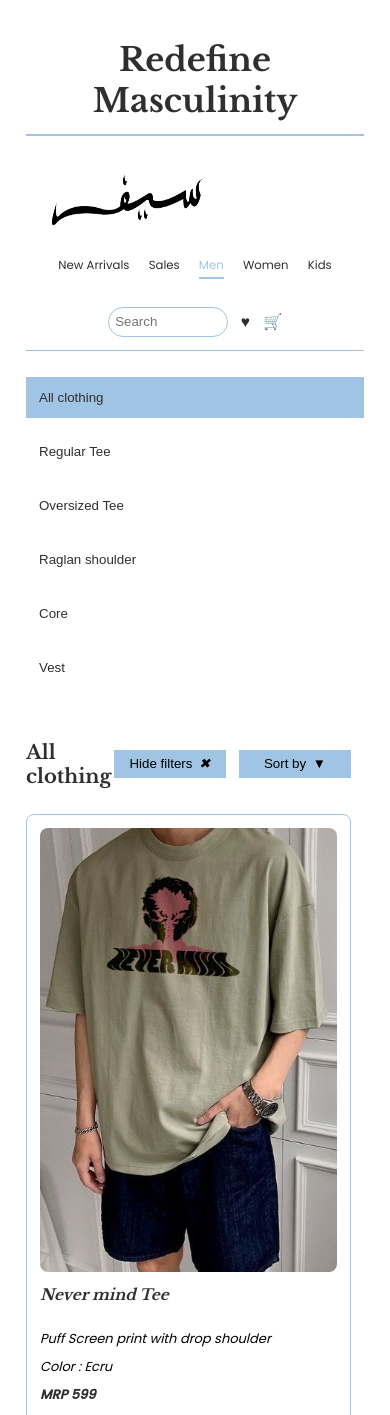
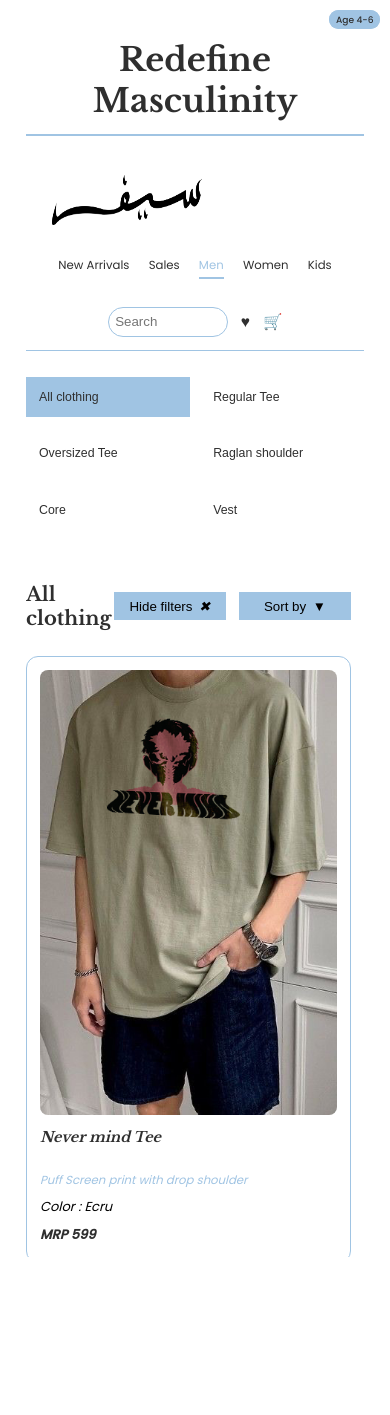
Before and after one commit to sayful-hassan/SAYF, a React (Vite) app: page /men in a window 390 px wide. After the commit the page ends 1257 px from the top, so only its background shows below. Built offline with nearby package versions, Linux system fonts and the light colour scheme.

Commit message:
Created Kids page

```diff
--- a/src/App.jsx
+++ b/src/App.jsx
@@ -6,6 +6,7 @@ import NewArrivals from './pages/NewArrivals';
 import Men from './pages/Men';
 import Women from './pages/Women';
 import Sales from './pages/Sales';
+import Kids from './pages/Kids';
 
 function App() {
   return (
@@ -16,6 +17,7 @@ function App() {
         <Route path="/men" element={<Men />} />
         <Route path="/women" element={<Women />} />
         <Route path='/sales' element={<Sales/>} />
+        <Route path='/kids' elements={<Kids/>} />
       </Routes>
     </Router>
   );
--- /dev/null
+++ b/src/pages/Kids.jsx
@@ -0,0 +1,75 @@
+import React, { useState } from 'react';
+import Navbar from '../components/Navbar';
+import '../styles/Kids.css';
+
+const Kids = () => {
+  const [selectedCategory, setSelectedCategory] = useState('All Items');
+  const categories = [
+    'All Items',
+    'Boys Wear',
+    'Girls Wear',
+    'School Uniforms',
+    'Party Wear',
+    'Shoes & Socks',
+    'Accessories'
+  ];
+
+  return (
+    <div className="kids-page">
+      <h1 className="page-heading">Little Treasures, Big Style</h1>
+      <Navbar activeTab="Kids" />
+
+      <div className="content-container">
+        {/* Left Filters */}
+        <div className="filter-sidebar">
+          {categories.map(category => (
+            <button
+              key={category}
+              className={`filter-option ${selectedCategory === category ? 'active' : ''}`}
+              onClick={() => setSelectedCategory(category)}
+            >
+              {category}
+            </button>
+          ))}
+        </div>
+
+        {/* Right Products */}
+        <div className="product-main">
+          <div className="product-header">
+            <h2>{selectedCategory}</h2>
+            <div className="header-controls">
+              <button className="control-btn">
+                <span>Hide filters</span>
+                <i className="filter-icon">✖</i>
+              </button>
+              <button className="control-btn">
+                <span>Sort by</span>
+                <i className="sort-icon">▼</i>
+              </button>
+            </div>
+          </div>
+
+          <div className="product-grid">
+            {[...Array(9)].map((_, i) => (
+              <div key={i} className="product-card">
+                <div className="image-placeholder"></div>
+                <div className="product-info">
+                  <h3>Colorblock Hoodie Set</h3>
+                  <p className="specs">Age 4-6 | Machine Wash</p>
+                  <p className="color">Color: Navy/Orange</p>
+                  <p className="price">MRP: $49.99</p>
+                </div>
+              </div>
+            ))}
+          </div>
+
+          <div className="scroll-indicator">
+            <span>▼ Scroll for more</span>
+          </div>
+        </div>
+      </div>
+    </div>
+  );
+};
+
+export default Kids;
--- /dev/null
+++ b/src/styles/Kids.css
@@ -0,0 +1,50 @@
+/* Reuse existing category page styles with minor adjustments */
+.kids-page {
+    padding: 0 2rem;
+  }
+
+  .filter-option {
+    padding: 1rem;
+    font-size: 0.95rem; /* Slightly larger text for kid-friendly UI */
+  }
+
+  .product-card {
+    border-radius: 12px; /* Softer edges for kid appeal */
+  }
+
+  .product-info h3 {
+    color: var(--charcoal-grey);
+    font-size: 1.1rem;
+  }
+
+  .specs {
+    color: var(--soft-blue);
+    font-size: 0.9rem;
+  }
+
+  /* Age Badge Styling */
+  .product-card::after {
+    content: 'Age 4-6';
+    position: absolute;
+    top: 10px;
+    right: 10px;
+    background: var(--soft-blue);
+    color: var(--charcoal-grey);
+    padding: 0.3rem 0.6rem;
+    border-radius: 15px;
+    font-size: 0.8rem;
+    font-weight: 500;
+  }
+
+  /* Responsive Adjustments */
+  @media (max-width: 768px) {
+    .filter-sidebar {
+      grid-template-columns: repeat(2, 1fr);
+      gap: 0.8rem;
+    }
+
+    .product-card::after {
+      font-size: 0.7rem;
+      padding: 0.2rem 0.5rem;
+    }
+  }
```
